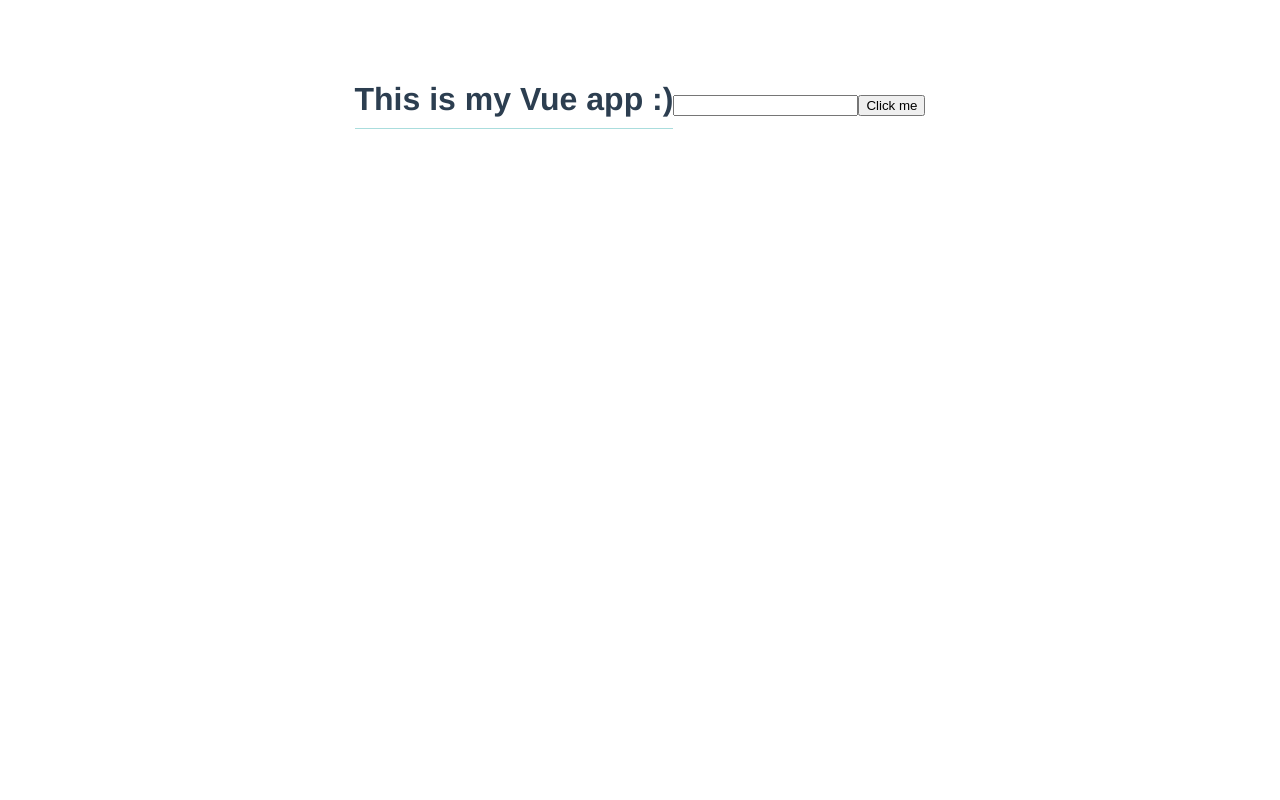
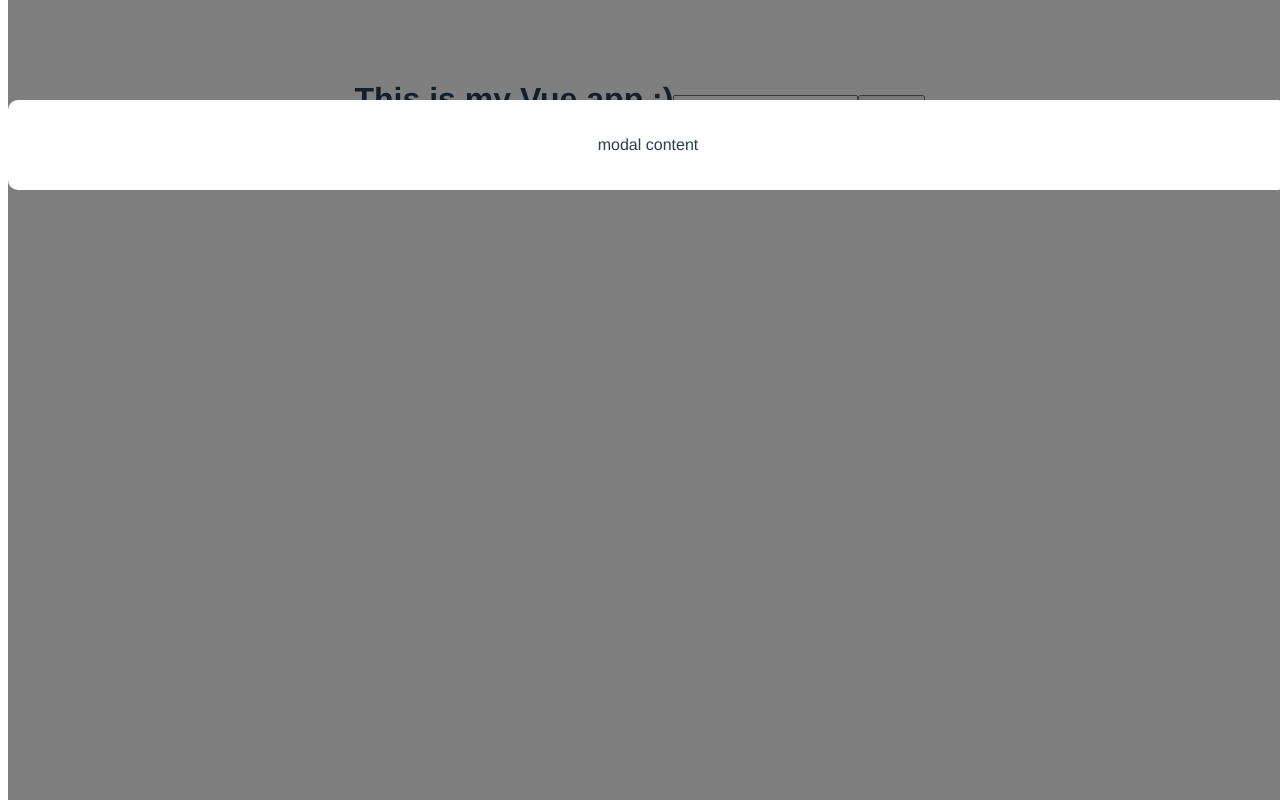
Before and after one commit to nathangiose/Vue_cmd, a Vue app: page / in a window 1280 px wide. Built offline with nearby package versions, Linux system fonts and the light colour scheme.

Commit message:
multiple components

```diff
--- a/src/App.vue
+++ b/src/App.vue
@@ -2,15 +2,18 @@
   <!-- <img alt="Vue logo" src="./assets/logo.png">
   <HelloWorld msg="Welcome to Your Vue.js App"/> -->
   <h1>{{ title }}</h1>
+  <Modal/>
   <input type="text" ref="name">
   <button @click="handleClick">Click me</button>
 </template>
 
 <script>
+import Modal from './components/Modal.vue' //importing the modal from
 // import HelloWorld from './components/HelloWorld.vue'
 
 export default {
   name: 'App',
+  components: { Modal },
   data() {
     return {
       title: 'This is my Vue app :)'
--- /dev/null
+++ b/src/components/Modal.vue
@@ -0,0 +1,24 @@
+<template>
+    <div class="backdrop">
+        <div class="modal">
+            <p>modal content</p>
+        </div>
+    </div>
+</template>
+
+<style>
+.modal {
+    widows: 400px;
+    padding: 20px;
+    margin: 100px auto;
+    background: white;
+    border-radius: 10px;
+}
+.backdrop {
+    top: 0;
+    position: fixed;
+    background: rgba(0, 0, 0, 0.5);
+    width: 100%;
+    height: 100%;
+}
+</style>
```
Also changed, not shown: src/components/HelloWorld.vue (deleted, +0 -57 lines).
